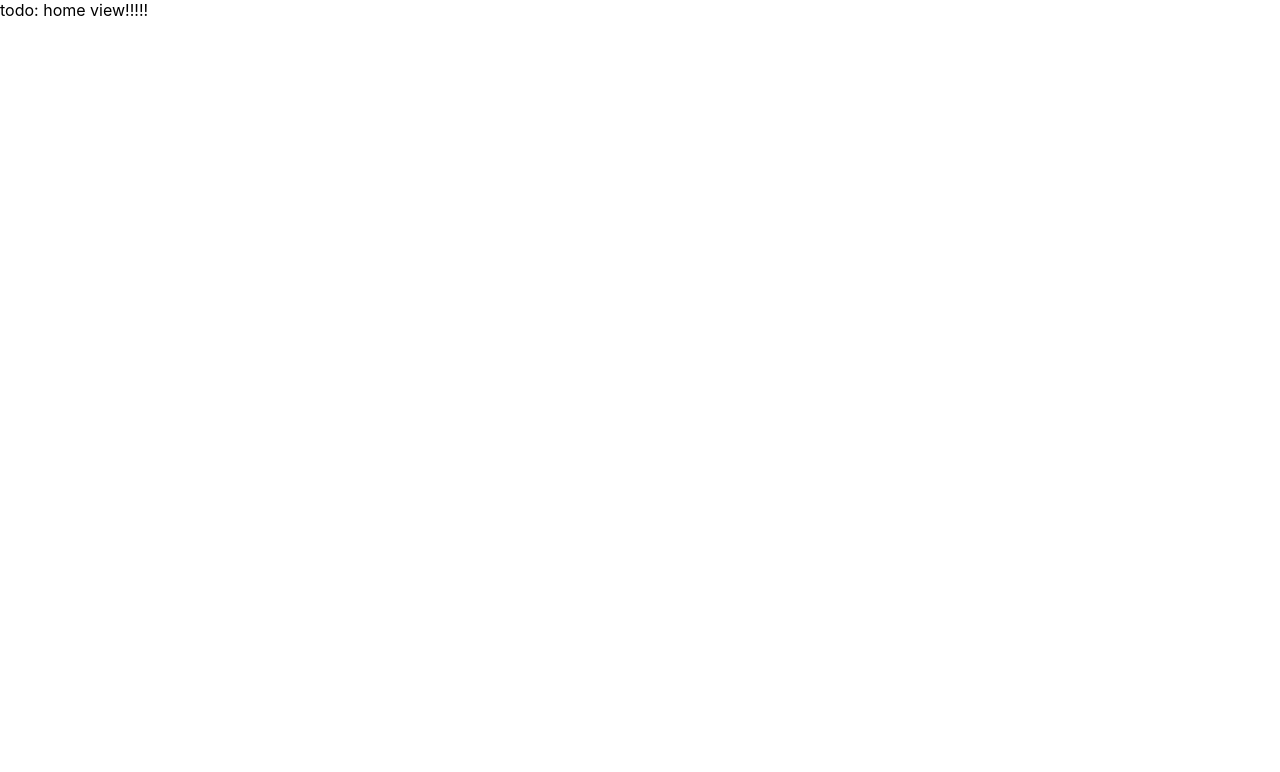
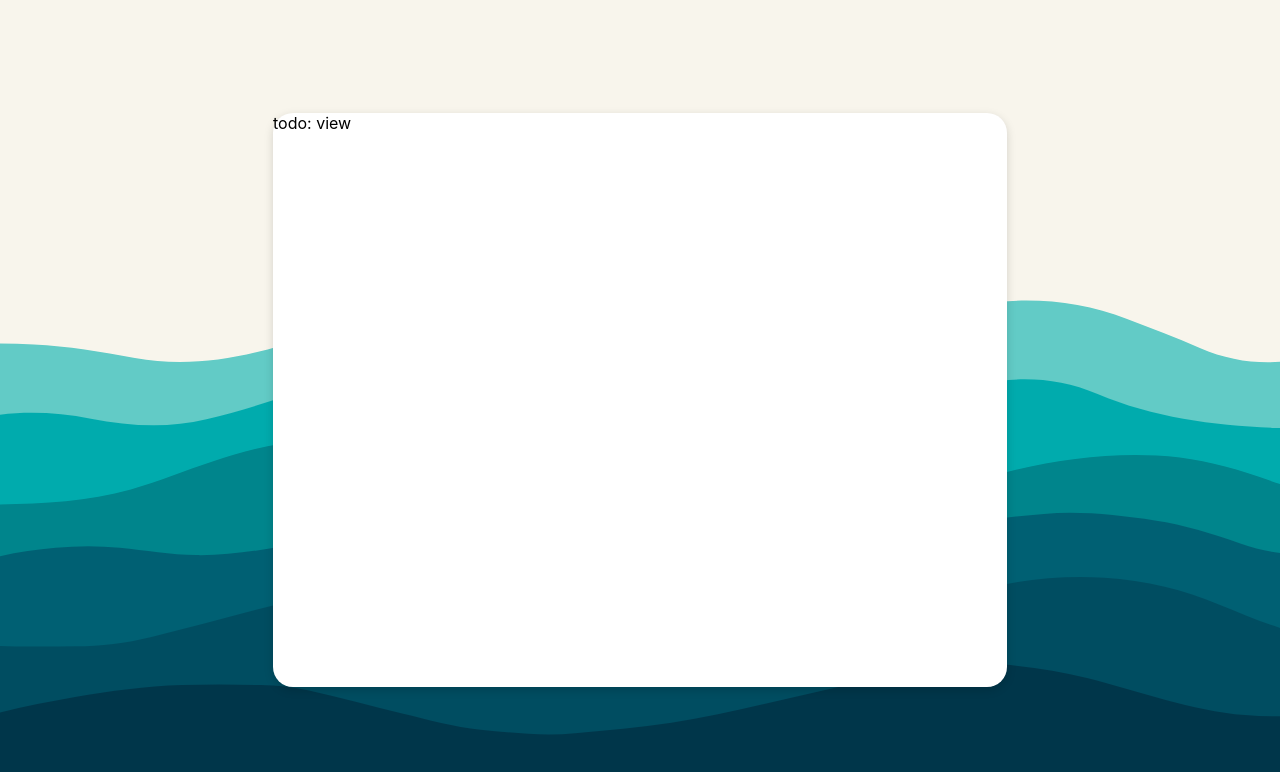
Before and after one commit to andermsilva/algashopp, a React (Create React App) app: page / in a window 1280 px wide. Shown: the top 772 px of the page. Built offline with nearby package versions, Linux system fonts and the light colour scheme.

Commit message:
add-app-components

```diff
--- a/package.json
+++ b/package.json
@@ -8,7 +8,8 @@
     "@testing-library/user-event": "^7.1.2",
     "react": "^16.13.1",
     "react-dom": "^16.13.1",
-    "react-scripts": "3.4.3"
+    "react-scripts": "3.4.3",
+    "styled-components": "^5.2.0"
   },
   "scripts": {
     "start": "react-scripts start",
--- a/public/index.html
+++ b/public/index.html
@@ -2,14 +2,14 @@
 <html lang="en">
   <head>
     <meta charset="utf-8" />
-    <link rel="icon" href="%PUBLIC_URL%/favicon.ico" />
+
     <meta name="viewport" content="width=device-width, initial-scale=1" />
     <meta name="theme-color" content="#000000" />
     <meta
       name="description"
       content="Web site created using create-react-app"
     />
-    <link rel="apple-touch-icon" href="%PUBLIC_URL%/logo192.png" />
+
     <!--
       manifest.json provides metadata used when your web app is installed on a
       user's mobile device or desktop. See https://developers.google.com/web/fundamentals/web-app-manifest/
@@ -29,15 +29,6 @@
   <body>
     <noscript>You need to enable JavaScript to run this app.</noscript>
     <div id="root"></div>
-    <!--
-      This HTML file is a template.
-      If you open it directly in the browser, you will see an empty page.
 
-      You can add webfonts, meta tags, or analytics to this file.
-      The build step will place the bundled scripts into the <body> tag.
-
-      To begin the development, run `npm start` or `yarn start`.
-      To create a production bundle, use `npm run build` or `yarn build`.
-    -->
   </body>
 </html>
--- /dev/null
+++ b/src/components/App/App.jsx
@@ -0,0 +1,16 @@
+import React from 'react';
+import {Wrapper, Container} from './App.styles'
+
+
+function App(){
+    return(
+
+        <Wrapper >
+
+           <Container >
+               todo: view
+           </Container>
+        </Wrapper>
+    );
+}
+export default App;
--- /dev/null
+++ b/src/components/App/App.styles.js
@@ -0,0 +1,23 @@
+import styled from 'styled-components';
+import bg from '../../assets/bg.svg'
+export const Wrapper =styled.div`
+
+    height: 100vh;
+    background-color:#f8f5ec;
+    background-image: url(${bg});
+    background-size:cover;
+    background-position:center center;
+
+    display:flex;
+    justify-content:center;
+    align-items:center;
+
+`;
+export const Container = styled.div`
+   width: 734px;
+   height:574px;
+   background-color:white;
+   box-shadow: 0 3px 10px rgba(0,0,0,.15);
+   border-radius: 20px;
+
+`;
--- /dev/null
+++ b/src/components/App/index.js
@@ -0,0 +1 @@
+export {default} from './App'
--- a/src/views/Home.view.jsx
+++ b/src/views/Home.view.jsx
@@ -1,11 +1,12 @@
 import React from 'react';
+import App from '../components/App'
 
 function HomeView(){
 
     return (
 
         <div>
-            todo: home view!!!!!
+           <App />
         </div>
 
     );
```
Also changed, not shown: src/assets/bg.svg (added).
